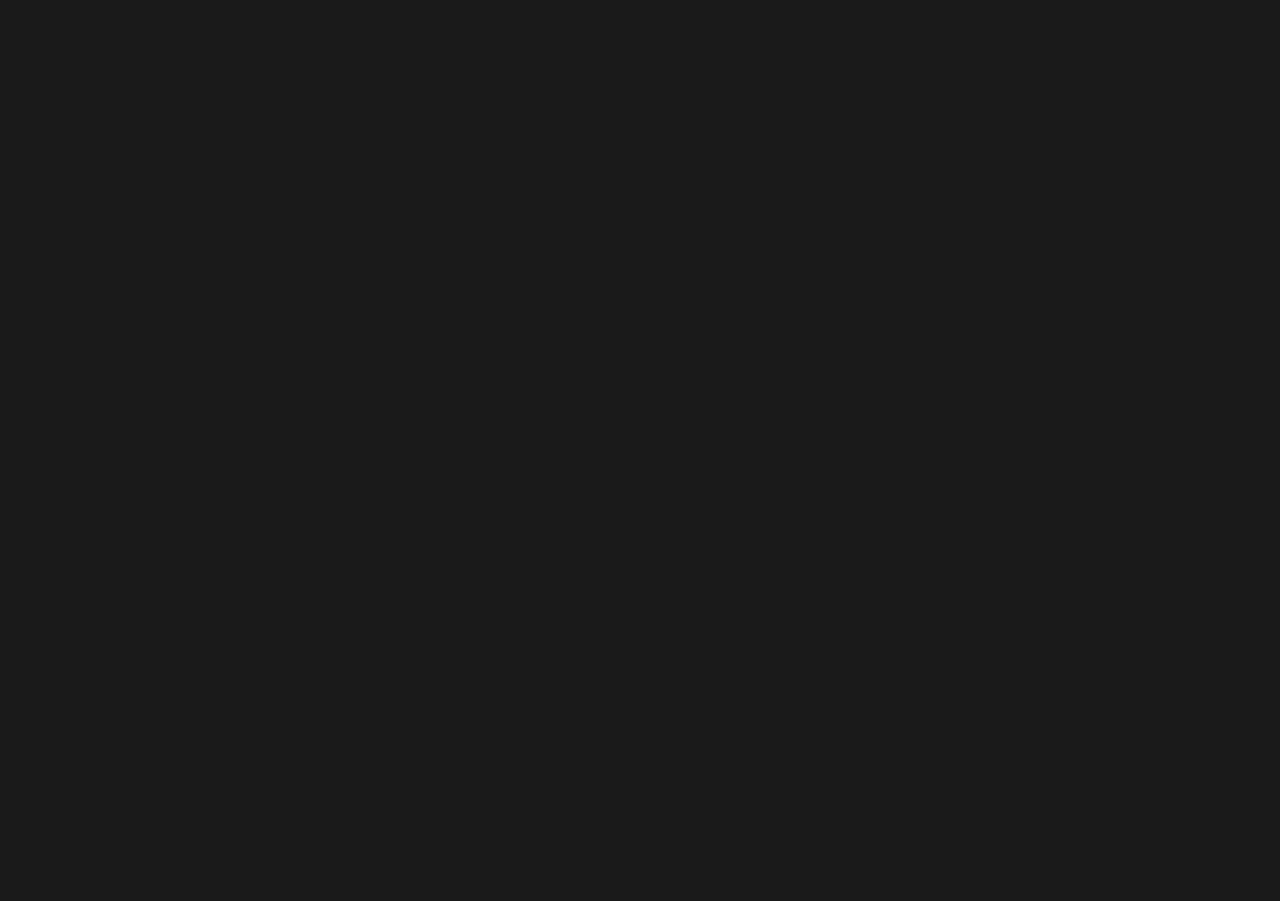
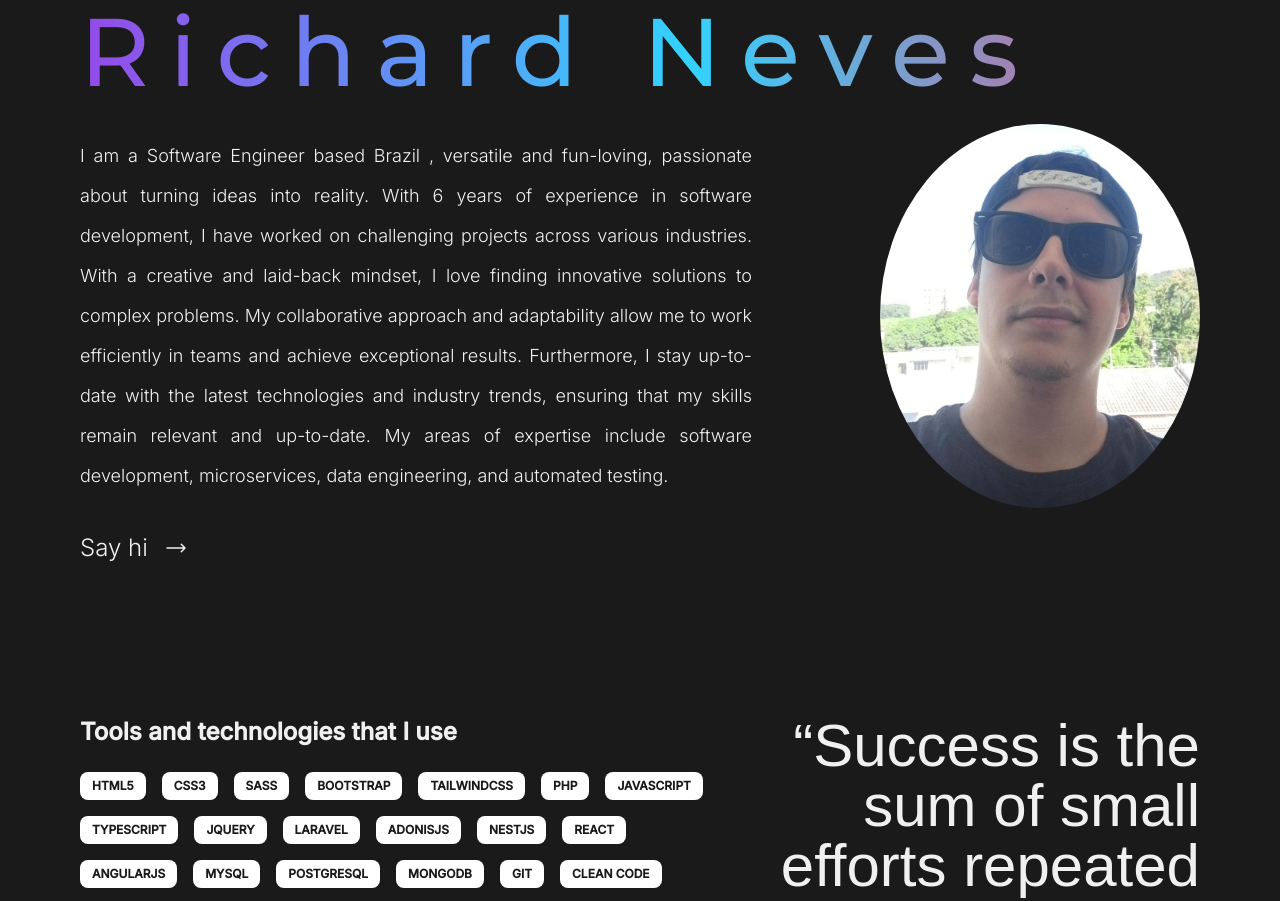
Before and after one commit to rickneves15/portfolio, a Next.js app: page / in a window 1280 px wide. Shown: the part 280-1181 px from the top of the page. Before the commit the page ends 800 px from the top, so only its background shows below. Built offline with nearby package versions, Linux system fonts and the light colour scheme; a web font is replaced by a local one.

Commit message:
feat: add resume, skills and image profile

```diff
--- /dev/null
+++ b/src/Components/atoms/Chip.tsx
@@ -0,0 +1,16 @@
+import { HTMLAttributes } from 'react'
+
+type ChipProps = HTMLAttributes<HTMLLIElement> & {
+  text: string
+}
+
+export function Chip({ text, ...props }: ChipProps) {
+  return (
+    <li
+      className="grid select-none items-center whitespace-nowrap rounded-lg  bg-gray-900 px-3 py-1.5 font-sans text-xs font-bold uppercase text-white dark:bg-white dark:text-gray-900"
+      {...props}
+    >
+      {text}
+    </li>
+  )
+}
--- /dev/null
+++ b/src/Components/molecules/ListSkills.tsx
@@ -0,0 +1,20 @@
+import { Chip } from '../atoms/Chip'
+
+type ListSkillsProps = {
+  skills: string[]
+}
+
+export function ListSkills({ skills }: ListSkillsProps) {
+  return (
+    <div className="flex flex-col gap-x-6">
+      <span className="mb-6 text-2xl font-bold">
+        Tools and technologies that I use
+      </span>
+      <ul className="flex flex-wrap gap-4">
+        {skills.map((skill) => (
+          <Chip key={skill} text={skill} />
+        ))}
+      </ul>
+    </div>
+  )
+}
--- /dev/null
+++ b/src/Components/molecules/Quote.tsx
@@ -0,0 +1,13 @@
+type QuoteProps = {
+  text: string
+  by: string
+}
+
+export function Quote({ text, by }: QuoteProps) {
+  return (
+    <div className="flex flex-col gap-y-4 text-right">
+      <q className="font-quote text-6xl font-normal">{text}</q>
+      <p className="text-sm font-medium">- {by}</p>
+    </div>
+  )
+}
--- /dev/null
+++ b/src/Components/organisms/Hero.tsx
@@ -0,0 +1,81 @@
+import Image from 'next/image'
+import { ArrowLongRightIcon } from '@heroicons/react/24/solid'
+
+import { Quote } from '../molecules/Quote'
+import { ListSkills } from '../molecules/ListSkills'
+
+const skills: string[] = [
+  'HTML5',
+  'CSS3',
+  'SASS',
+  'Bootstrap',
+  'TailwindCss',
+  'PHP',
+  'Javascript',
+  'Typescript',
+  'Jquery',
+  'Laravel',
+  'AdonisJs',
+  'NestJs',
+  'React',
+  'AngularJs',
+  'Mysql',
+  'PostgreSQL',
+  'MongoDB',
+  'Git',
+  'Clean Code',
+  'Figma',
+  'Github',
+  'Docker',
+  'Jira',
+  'VS Code',
+]
+
+/* eslint-disable react/no-unescaped-entities */
+export function Hero() {
+  return (
+    <div className="mt-32 flex flex-col gap-y-6">
+      <p className="text-sm font-light">Hey, I'm</p>
+      <h1 className="title font-alt text-8xl font-medium tracking-[1.25rem]">
+        Richard Neves
+      </h1>
+      <div className="flex w-full items-center gap-x-32">
+        <p className="max-w-[60%]  text-justify text-lg font-light leading-10">
+          I am a Software Engineer based Brazil , versatile and fun-loving,
+          passionate about turning ideas into reality. With 6 years of
+          experience in software development, I have worked on challenging
+          projects across various industries. With a creative and laid-back
+          mindset, I love finding innovative solutions to complex problems. My
+          collaborative approach and adaptability allow me to work efficiently
+          in teams and achieve exceptional results. Furthermore, I stay
+          up-to-date with the latest technologies and industry trends, ensuring
+          that my skills remain relevant and up-to-date. My areas of expertise
+          include software development, microservices, data engineering, and
+          automated testing.
+        </p>
+
+        <div className="flex h-96 w-96">
+          <Image
+            className="rounded-[100%] border-2 border-gray-900 object-cover dark:border-0"
+            src="/images/profile.png"
+            loading="lazy"
+            width="500"
+            height="500"
+            alt="profile"
+          />
+        </div>
+      </div>
+      <div className="mb-32 flex items-center gap-x-4 text-justify text-2xl font-light">
+        <p>Say hi</p>
+        <ArrowLongRightIcon className="h-6 w-6" />
+      </div>
+      <div className="flex w-full">
+        <ListSkills skills={skills} />
+        <Quote
+          text="Success is the sum of small efforts repeated day after day."
+          by="Robert Collier"
+        />
+      </div>
+    </div>
+  )
+}
--- a/src/app/globals.css
+++ b/src/app/globals.css
@@ -26,4 +26,14 @@
     -webkit-background-clip: text;
     -webkit-text-fill-color: transparent;
   }
+  .title {
+    background: linear-gradient(
+      89.81deg,
+      #9845e8 -1.72%,
+      #33d2ff 54.05%,
+      #dd5789 99.78%
+    );
+    -webkit-background-clip: text;
+    -webkit-text-fill-color: transparent;
+  }
 }
--- a/src/app/page.tsx
+++ b/src/app/page.tsx
@@ -1,9 +1,17 @@
+'use client'
+
+import { ThemeProvider } from '@material-tailwind/react'
+
+import { Hero } from '@/Components/organisms/Hero'
 import { Navbar } from '@/Components/organisms/Navbar'
 
 export default function Home() {
   return (
-    <div className="h-screen w-screen px-40">
-      <Navbar />
-    </div>
+    <ThemeProvider>
+      <div className="max-w-screen max-h-screen px-20">
+        <Navbar />
+        <Hero />
+      </div>
+    </ThemeProvider>
   )
 }
```
Also changed, not shown: public/images/profile.png (added).
